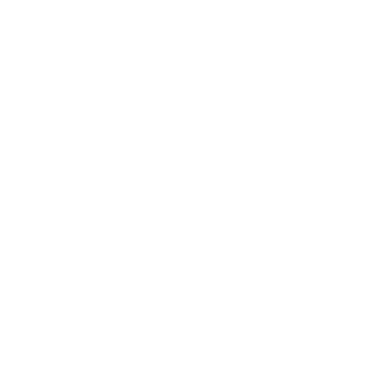
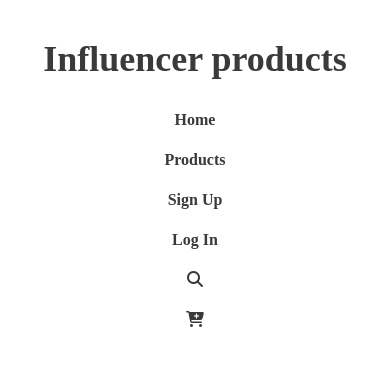
Before and after one commit to rumman321/influencer-products, a plain HTML site: page index.html in a window 390 px wide. Drawn offline with Linux system fonts and the light colour scheme.

Commit message:
navber completed with responsive

```diff
--- a/index.html
+++ b/index.html
@@ -4,10 +4,24 @@
     <meta charset="UTF-8">
     <meta name="viewport" content="width=device-width, initial-scale=1.0">
     <title>Influencer-Products</title>
+    <link rel="stylesheet" href="style.css">
+    <link rel="stylesheet" href="responsive.css">
+    <script src="https://kit.fontawesome.com/9583303609.js" crossorigin="anonymous"></script>
+
 </head>
 <body>
     <header>
-
+        <nav class="navber">
+            <div class="nav-title"><h1>Influencer products</h1></div>
+            <div class="nav-btn">
+                <button>Home</button>
+                <button>Products</button>
+                <button>Sign Up</button>
+                <button>Log In</button>
+                <button><i class="fa-solid fa-magnifying-glass"></i></button>
+                <button><i class="fa-solid fa-cart-plus"></i></button>
+            </div>
+        </nav>
 
     </header>
     <main>
--- /dev/null
+++ b/responsive.css
@@ -0,0 +1,10 @@
+@media screen and (max-width:576px) {
+
+    .navber{
+        flex-direction: column;
+    }
+    .nav-btn{
+        flex-direction: column;
+    }
+
+}
--- /dev/null
+++ b/style.css
@@ -0,0 +1,31 @@
+
+
+header{
+    width: 90%;
+    margin: 0 auto;
+}
+.navber{
+    display: flex;
+    justify-content: space-between;
+    align-items: center;
+}
+.nav-title{
+    color: rgb(58, 58, 58);
+    font-family: Poppins;
+    font-size: 24px;
+    font-weight: 700;
+}
+.nav-btn{
+    display: flex;
+    gap: 20px;
+}
+
+.nav-btn button{
+    background: none;
+
+    color: rgb(58, 58, 58);
+    font-family: Poppins;
+    font-size: 16px;
+    font-weight: 600;
+    border: none;
+}
```
